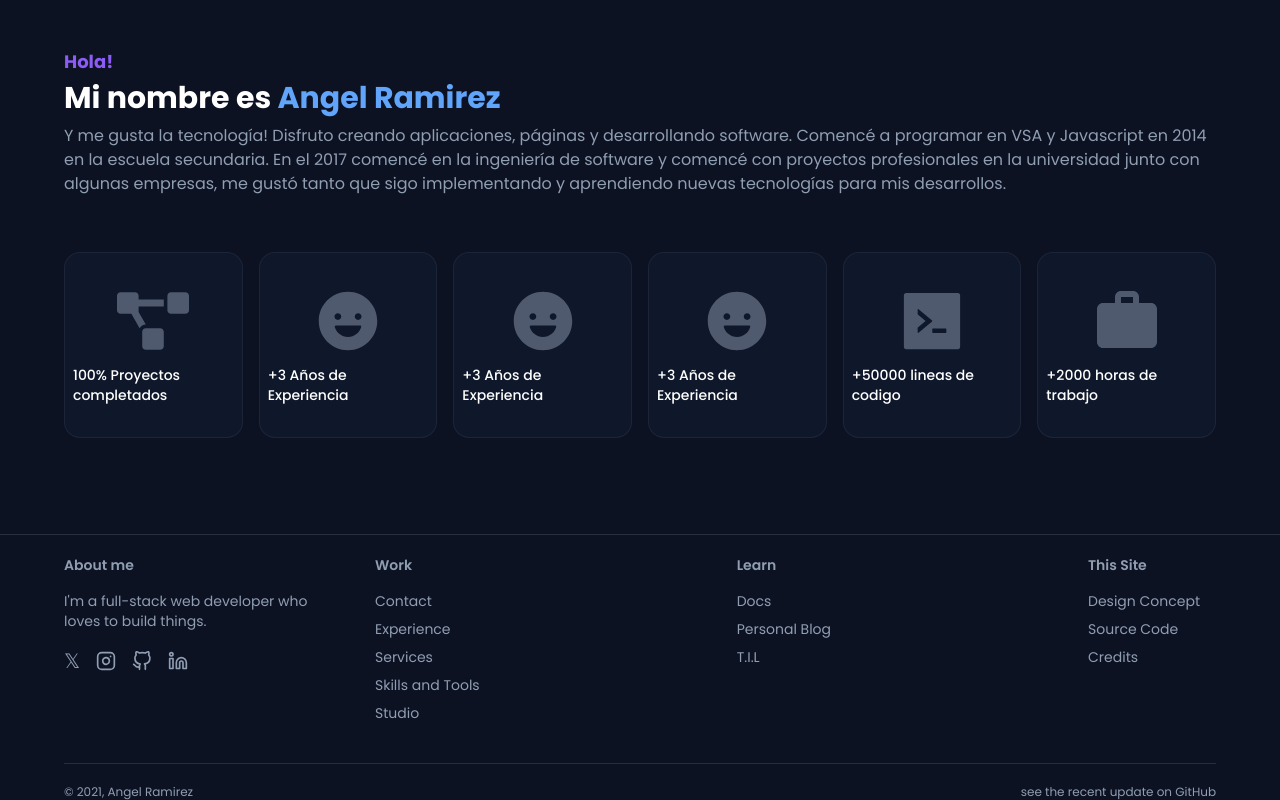
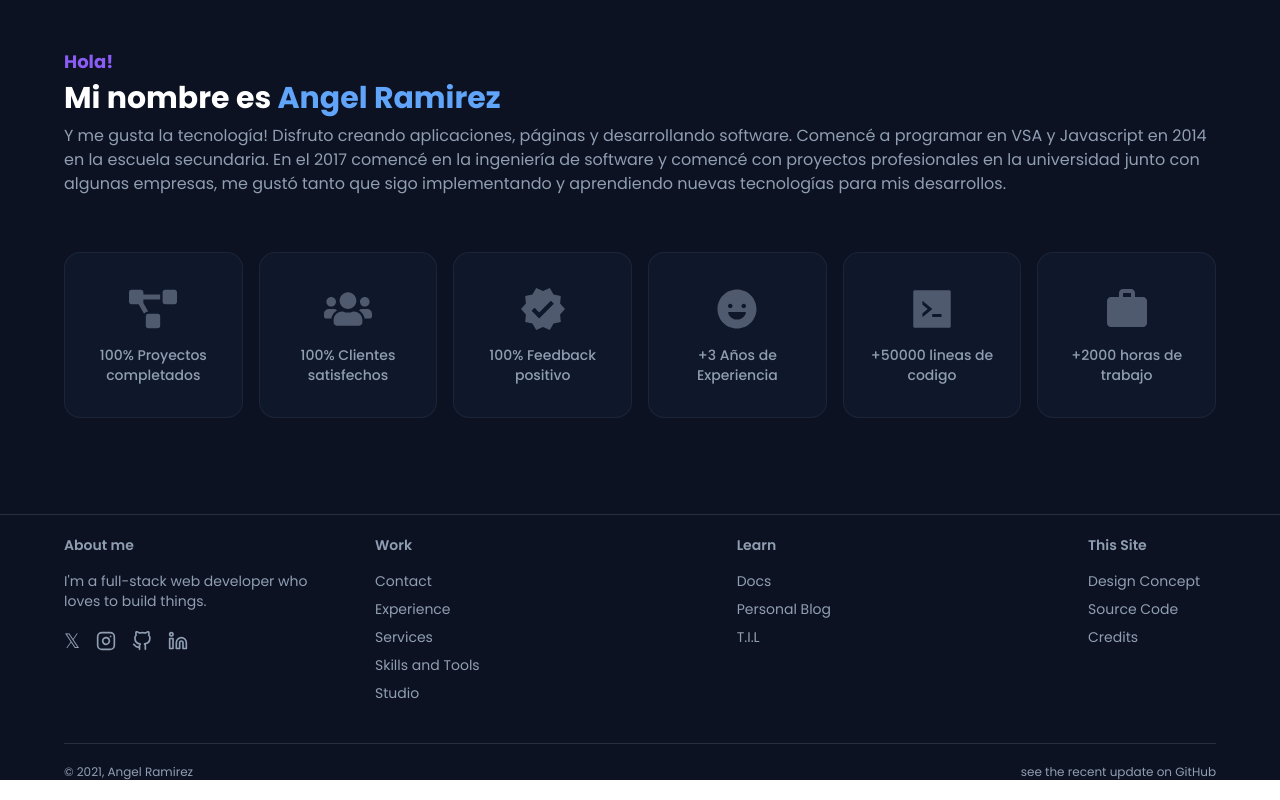
Before and after one commit to ImJars/Development-full-coding, a React (Vite) app: page / in a window 1280 px wide. Shown: the part 1082-1882 px from the top of the page. Built offline with nearby package versions, Linux system fonts and the light colour scheme.

Commit message:
Update home-section

```diff
--- a/src/components/home/card-number.jsx
+++ b/src/components/home/card-number.jsx
@@ -15,7 +15,7 @@ function CardNumber({ number, title, text }) {
                         className='flex justify-center items-center'
                     >
                         <h1
-                            className='text-7xl font-bold text-text-general opacity-50'
+                            className='text-5xl font-bold text-text-general opacity-50'
                         >
                             { number }
                         </h1>
@@ -24,7 +24,7 @@ function CardNumber({ number, title, text }) {
                         className='flex flex-col items-center justify-center'
                     >
                         <h1
-                            className='font-medium text-xs sm:text-sm mt-2 mx-2'
+                            className='text-text-general font-medium text-xs sm:text-sm mt-3 mx-2 flex justify-center text-center'
                         >
                             { title }
                         </h1>
--- a/src/components/home/sub-home.jsx
+++ b/src/components/home/sub-home.jsx
@@ -1,9 +1,9 @@
 import React from "react";
 import CardNumber from "./card-number";
-import { FaProjectDiagram } from "react-icons/fa";
+import { FaProjectDiagram, FaUsers } from "react-icons/fa";
 import { IoIosHappy } from "react-icons/io";
 import { AiFillCode } from "react-icons/ai";
-import { MdWork } from "react-icons/md";
+import { MdWork, MdVerified } from "react-icons/md";
 function SubHome({ title, subtitleOne, subtitleTwo, text }) {
   return (
     <>
@@ -25,12 +25,12 @@ function SubHome({ title, subtitleOne, subtitleTwo, text }) {
               title={"100% Proyectos completados"}
             />
             <CardNumber
-              number={<IoIosHappy />}
-              title={"+3 Años de Experiencia"}
+              number={<FaUsers />}
+              title={"100% Clientes satisfechos"}
             />
             <CardNumber
-              number={<IoIosHappy />}
-              title={"+3 Años de Experiencia"}
+              number={<MdVerified />}
+              title={"100% Feedback positivo"}
             />
             <CardNumber
               number={<IoIosHappy />}
```
